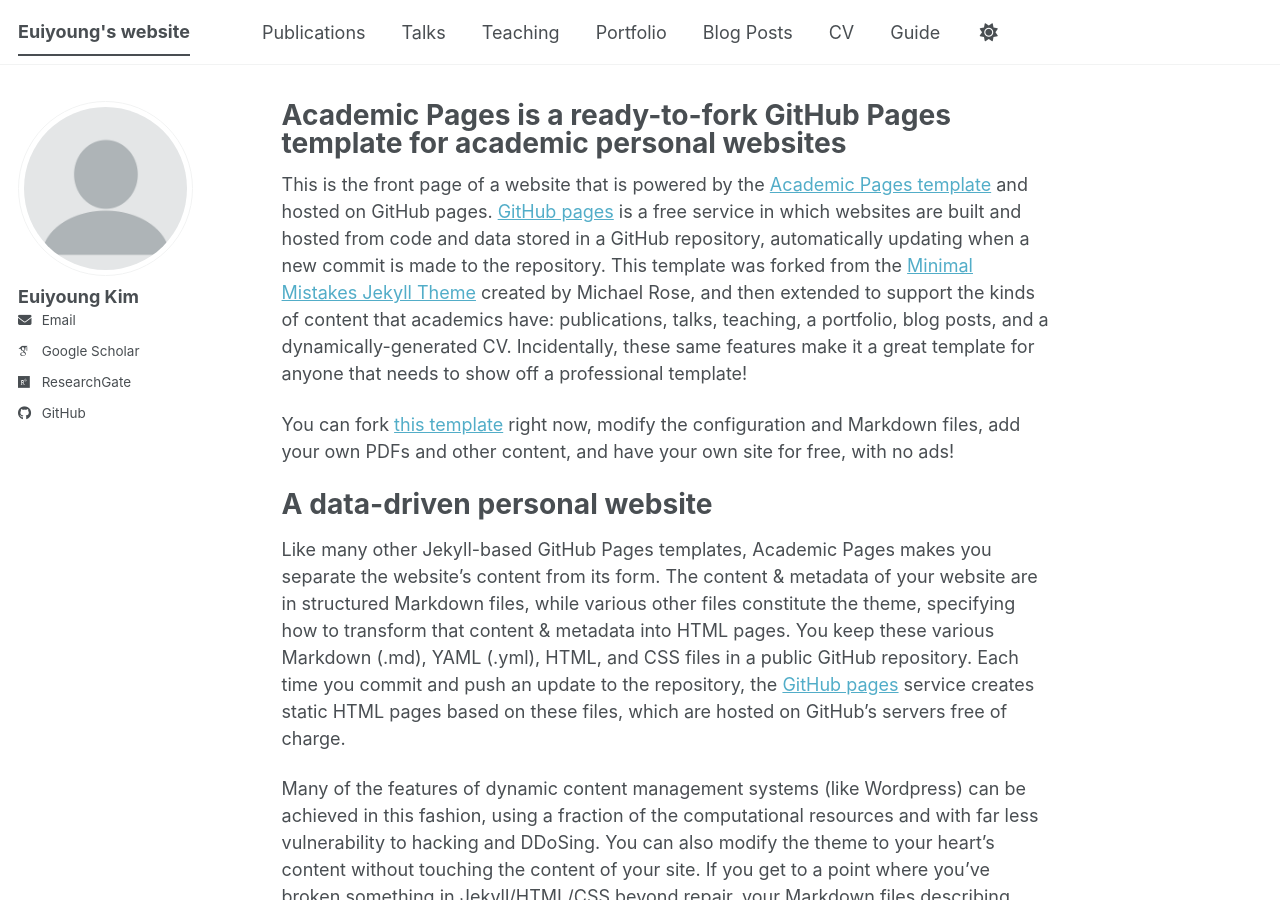
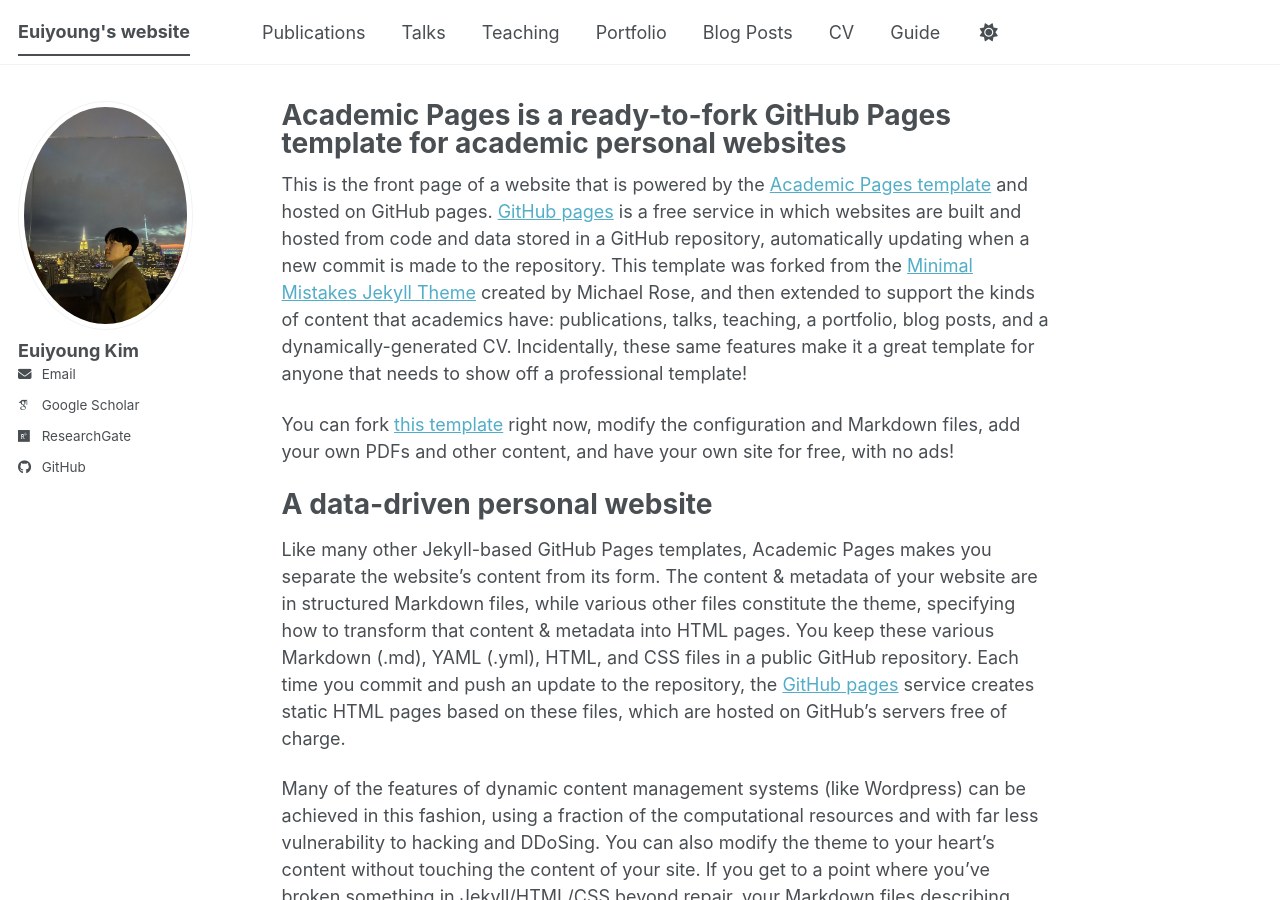
Before and after one commit to key9912/key9912.github.io, a Jekyll site: the page built from _pages/about.md, in a window 1280 px wide and 900 px high. Built offline with Jekyll 4.4.1, drawn with Linux system fonts in a browser that asks for light colours; some web fonts are replaced; a script bundle is joined from its source files by our own code; library files that are not in the unit come from our copies.

Commit message:
Update _config.yml

```diff
--- a/_config.yml
+++ b/_config.yml
@@ -23,7 +23,7 @@
 #               Additional customization can be done by editing /_includes/author-profile.html
 author:
   # Biographic information
-  avatar           : "profile.png"
+  avatar           : "New_york.jpg"
   name             : "Euiyoung Kim"
   #pronouns         : # example: "he/his"
   #bio              : "Short biography for the left-hand sidebar"
```
